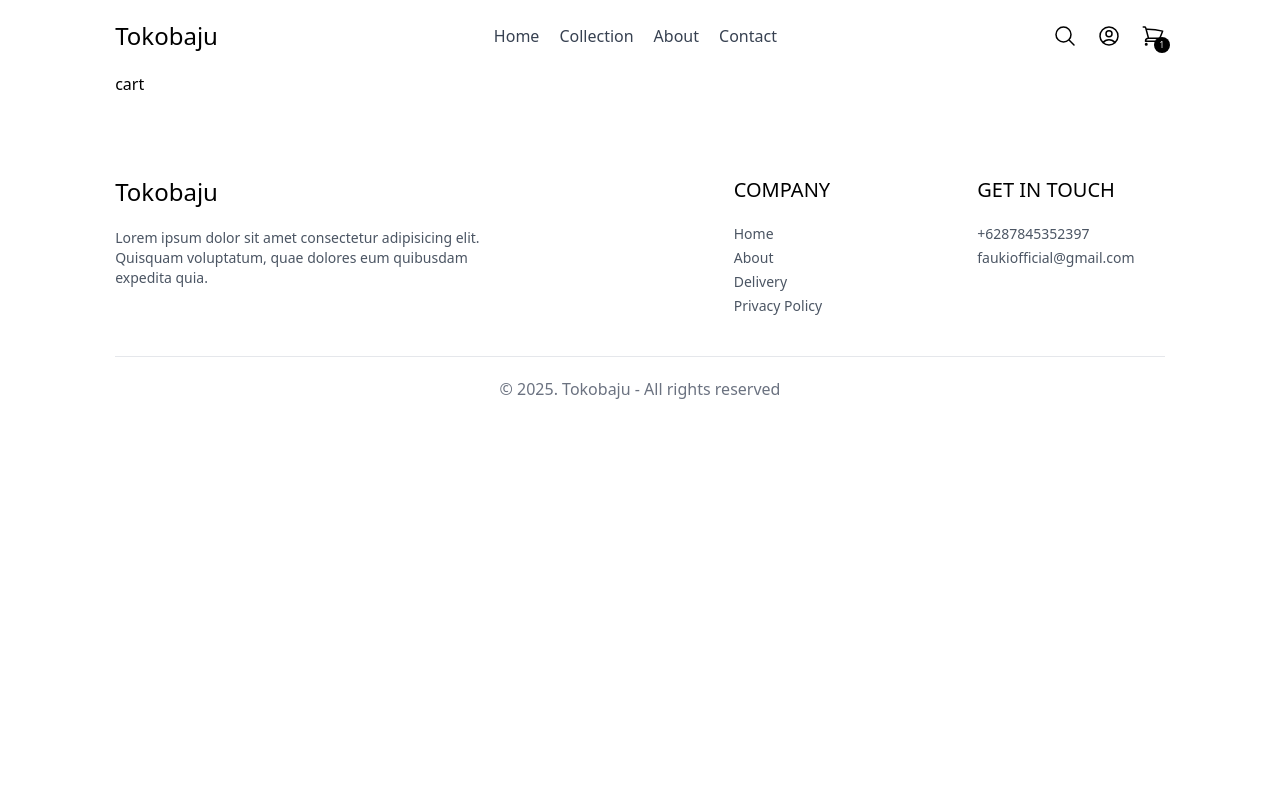
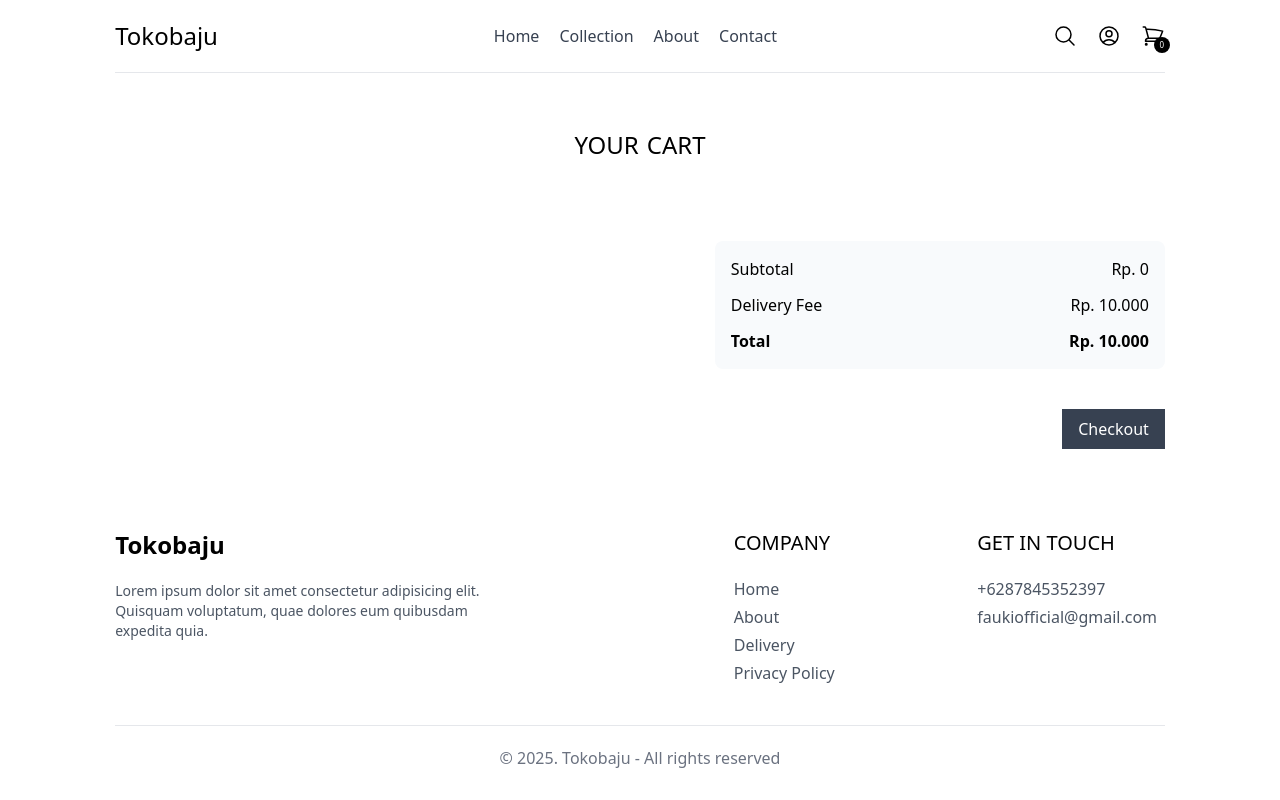
Before and after one commit to faukirijatul/ecommerce-frontend-vue, a Vue app: page /cart in a window 1280 px wide. Built offline with nearby package versions, Linux system fonts and the light colour scheme.

Commit message:
Cart Page

```diff
--- a/package.json
+++ b/package.json
@@ -13,8 +13,8 @@
   "dependencies": {
     "pinia": "^3.0.1",
     "vue": "^3.5.13",
-    "vue-awesome-icons": "^1.2.2",
-    "vue-router": "^4.5.0"
+    "vue-router": "^4.5.0",
+    "vue-toastification": "^2.0.0-rc.5"
   },
   "devDependencies": {
     "@eslint/js": "^9.21.0",
--- a/src/components/FooterComponent.vue
+++ b/src/components/FooterComponent.vue
@@ -1,8 +1,8 @@
 <template>
-  <div className="flex flex-col sm:grid grid-cols-[3fr_1fr_1fr] gap-14 my-10 mt-20 text-sm">
+  <div className="flex flex-col sm:grid grid-cols-[3fr_1fr_1fr] gap-14 my-10 mt-20">
     <div>
-      <RouterLink to="/" className="text-2xl"> Tokobaju </RouterLink>
-      <p className="w-full md:w-2/3 text-gray-600 mt-5">
+      <RouterLink to="/" className="text-2xl font-semibold" @click="moveToTop">Tokobaju</RouterLink>
+      <p className="w-full md:w-2/3 text-gray-600 mt-5 text-sm">
         Lorem ipsum dolor sit amet consectetur adipisicing elit. Quisquam voluptatum, quae dolores
         eum quibusdam expedita quia.
       </p>
@@ -31,11 +31,13 @@
     <hr />
     <p className="text-center text-gray-500 my-5">
       &copy; {{ new Date().getFullYear() }}.
-      <RouterLink to="/" className="font-medium"> Tokobaju </RouterLink> - All rights reserved
+      <RouterLink to="/" className="font-medium" @click="moveToTop"> Tokobaju </RouterLink> - All
+      rights reserved
     </p>
   </div>
 </template>
 
 <script setup>
 import { RouterLink } from 'vue-router'
+import { moveToTop } from '../lib/moveToTop.js'
 </script>
--- a/src/components/NavbarComponent.vue
+++ b/src/components/NavbarComponent.vue
@@ -93,7 +93,7 @@
         <span
           class="absolute leading-4 bottom-[-5px] right-[-5px] text-[8px] bg-black text-white text-center aspect-square w-4 rounded-full"
         >
-          1
+          {{ cartCount || 0 }}
         </span>
       </RouterLink>
 
@@ -174,14 +174,20 @@
 
 <script setup>
 import { RouterLink } from 'vue-router'
-import { ref } from 'vue'
+import { ref, computed } from 'vue'
 import { useMainStore } from '../stores/mainStore'
+import { storeToRefs } from 'pinia'
 
-const mainStore = useMainStore()
+const store = useMainStore()
+const { cartData } = storeToRefs(store)
 const menuOpen = ref(false)
 
+const cartCount = computed(() => {
+  return cartData.value?.map((item) => item.quantity).reduce((acc, curr) => acc + curr, 0)
+})
+
 const handleSearchClick = () => {
-  mainStore.showSearch = !mainStore.showSearch
-  mainStore.search = ''
-}
+  store.showSearch = !store.showSearch
+  store.search = ''
+};
 </script>
--- /dev/null
+++ b/src/components/RelatedProducts.vue
@@ -0,0 +1,37 @@
+<template>
+  <div className="my-20">
+    <div className="text-center text-xl py-2">
+      <TitleComponent text1="RELATED" text2="PRODUCTS" />
+    </div>
+
+    <div className="grid grid-cols-2 sm:grid-cols-3 md:grid-cols-4 lg:grid-cols-5 gap-4 gap-y-6">
+      <ProductCard
+        v-for="product in related"
+        :key="product._id"
+        :product-id="product._id"
+        :image="product.image[0]"
+        :name="product.name"
+        :price="product.price"
+      />
+    </div>
+  </div>
+</template>
+
+<script setup>
+import { useMainStore } from '../stores/mainStore'
+import { storeToRefs } from 'pinia'
+import ProductCard from './ProductCard.vue'
+import TitleComponent from './TitleComponent.vue'
+import { computed } from 'vue'
+
+const store = useMainStore()
+const { products } = storeToRefs(store)
+
+const props = defineProps(['category', 'subCategory'])
+
+const related = computed(() => {
+  return products.value.filter((product) => {
+    return product.category === props.category && product.subCategory === props.subCategory
+  })
+})
+</script>
--- /dev/null
+++ b/src/lib/moveToTop.js
@@ -0,0 +1,6 @@
+export const moveToTop = () => {
+  window.scrollTo({
+    top: 0,
+    behavior: "smooth"
+  });
+};
--- a/src/stores/mainStore.js
+++ b/src/stores/mainStore.js
@@ -1,4 +1,4 @@
-import { ref } from 'vue'
+import { ref, computed  } from 'vue'
 import { defineStore } from 'pinia'
 import { products as allProducts } from '@/assets/products'
 
@@ -8,6 +8,49 @@ export const useMainStore = defineStore('mainStore', () => {
   const deliveryFee = 10000
   const search = ref('')
   const showSearch = ref(false)
+  const cartData = ref(JSON.parse(localStorage.getItem('cartItems')) || [])
 
-  return { products, currency, deliveryFee, search, showSearch }
+  function saveCartToLocalStorage() {
+    localStorage.setItem('cartItems', JSON.stringify(cartData.value))
+  }
+
+  function increaseQuantity(productId, size) {
+    const index = cartData.value.findIndex((item) => item._id === productId && item.size === size)
+    if (index !== -1) {
+      cartData.value[index].quantity++
+      saveCartToLocalStorage()
+    }
+  }
+
+  function decreaseQuantity(productId, size) {
+    const index = cartData.value.findIndex((item) => item._id === productId && item.size === size)
+    if (index !== -1 && cartData.value[index].quantity > 1) {
+      cartData.value[index].quantity--
+      saveCartToLocalStorage()
+    }
+  }
+
+  function removeFromCart(id, size) {
+    cartData.value = cartData.value.filter(
+      (product) => !(product._id === id && product.size === size),
+    )
+    saveCartToLocalStorage()
+  }
+
+  const cartTotal = computed(() => {
+    return cartData.value.reduce((total, product) => total + product.price * product.quantity, 0)
+  })
+
+  return {
+    products,
+    currency,
+    deliveryFee,
+    search,
+    showSearch,
+    cartData,
+    increaseQuantity,
+    decreaseQuantity,
+    removeFromCart,
+    cartTotal,
+  }
 })
--- a/src/views/CartView.vue
+++ b/src/views/CartView.vue
@@ -1,13 +1,122 @@
 <template>
-  <div>
-    <h1>cart</h1>
+  <div class="border-t pt-14">
+    <div class="text-2xl mb-3">
+      <h2 class="text-center">
+        <span>YOUR</span>
+        <span class="ml-2">CART</span>
+      </h2>
+    </div>
+
+    <div>
+      <div
+        v-for="product in mainStore.cartData"
+        :key="product._id + product.size"
+        class="py-4 border-t border-b text-gray-700 grid grid-cols-[4fr_0.5fr_0.5fr] sm:grid-cols-[4fr_2fr_0.5fr] items-center gap-4"
+      >
+        <div class="flex items-start gap-6">
+          <img :src="product.image[0]" :alt="product.name" class="w-166 sm:w-20" />
+          <div>
+            <p class="text-xs sm:text-lg font-medium line-clamp-2" :title="product.name">
+              {{ product.name }}
+            </p>
+            <div class="flex items-center gap-5 mt-2">
+              <p>{{ mainStore.currency }} {{ product.price.toLocaleString('id-ID') }}</p>
+              <p class="px-2 sm:px-3 sm:py-1 border bg-slate-50">
+                {{ product.size }}
+              </p>
+            </div>
+          </div>
+        </div>
+
+        <div class="flex flex-col gap-1 items-center">
+          <div class="flex gap-2">
+            <button
+              class="border border-gray-700 py-1 px-3 active:bg-gray-200"
+              @click="mainStore.decreaseQuantity(product._id, product.size)"
+            >
+              -
+            </button>
+            <input
+              type="number"
+              class="border border-gray-700 py-1 px-1 w-12 text-center outline-none no-spinner"
+              :value="product.quantity"
+              readonly
+            />
+            <button
+              class="border border-gray-700 py-1 px-3 active:bg-gray-200"
+              @click="mainStore.increaseQuantity(product._id, product.size)"
+            >
+              +
+            </button>
+          </div>
+          <p class="font-semibold">
+            {{ mainStore.currency }}
+            {{ (product.price * product.quantity).toLocaleString('id-ID') }}
+          </p>
+        </div>
+
+        <svg
+          xmlns="http://www.w3.org/2000/svg"
+          fill="none"
+          viewBox="0 0 24 24"
+          stroke-width="1.5"
+          stroke="currentColor"
+          class="w-6 h-6 hover:text-red-400 cursor-pointer"
+          @click="mainStore.removeFromCart(product._id, product.size)"
+        >
+          <path
+            stroke-linecap="round"
+            stroke-linejoin="round"
+            d="m14.74 9-.346 9m-4.788 0L9.26 9m9.968-3.21c.342.052.682.107 1.022.166m-1.022-.165L18.16 19.673a2.25 2.25 0 0 1-2.244 2.077H8.084a2.25 2.25 0 0 1-2.244-2.077L6.16 5.79m8.786 0H5.84m11.314 0h1.5c.882 0 1.567.726 1.567 1.613 0 .888-.685 1.614-1.567 1.614h-1.5m-9.054 0H4.733c-.883 0-1.567-.726-1.567-1.614 0-.887.684-1.613 1.567-1.613h1.5"
+          />
+        </svg>
+      </div>
+    </div>
+
+    <div class="flex justify-end my-20">
+      <div class="w-full sm:w-[450px]">
+        <div class="bg-slate-50 p-4 rounded-lg space-y-3">
+          <div class="flex justify-between">
+            <span>Subtotal</span>
+            <span>{{ mainStore.currency }} {{ mainStore.cartTotal?.toLocaleString('id-ID') }}</span>
+          </div>
+          <div class="flex justify-between">
+            <span>Delivery Fee</span>
+            <span
+              >{{ mainStore.currency }} {{ mainStore.deliveryFee?.toLocaleString('id-ID') }}</span
+            >
+          </div>
+          <div class="flex justify-between font-bold">
+            <span>Total</span>
+            <span
+              >{{ mainStore.currency }}
+              {{ (mainStore.cartTotal + mainStore.deliveryFee)?.toLocaleString('id-ID') }}</span
+            >
+          </div>
+        </div>
+
+        <div class="mt-10 flex justify-end">
+          <button class="bg-gray-700 active:bg-gray-900 text-white py-2 px-4">Checkout</button>
+        </div>
+      </div>
+    </div>
   </div>
 </template>
 
 <script setup>
+import { useMainStore } from '@/stores/mainStore'
 
+const mainStore = useMainStore()
 </script>
 
 <style scoped>
+.no-spinner::-webkit-inner-spin-button,
+.no-spinner::-webkit-outer-spin-button {
+  -webkit-appearance: none;
+  margin: 0;
+}
 
+.no-spinner {
+  -moz-appearance: textfield;
+}
 </style>
--- a/src/views/ProductView.vue
+++ b/src/views/ProductView.vue
@@ -21,9 +21,7 @@
       <!-- product details -->
       <div class="w-full sm:w-1/2">
         <h1 class="text-2xl font-meduim">{{ product.name }}</h1>
-        <p class="text-2xl mt-2">
-          {{ currency }} {{ product.price.toLocaleString('id-ID') }}
-        </p>
+        <p class="text-2xl mt-2">{{ currency }} {{ product.price.toLocaleString('id-ID') }}</p>
         <div class="flex flex-col gap-2 my-8">
           <p>Select Size:</p>
           <div class="flex flex-wrap gap-2">
@@ -84,63 +82,105 @@
       <h2 class="text-2xl font-medium">Description</h2>
       <p class="mt-3 whitespace-pre-wrap">{{ product.description }}</p>
     </div>
+
+    <!-- related products -->
+    <RelatedProducts :category="product.category" :subCategory="product.subCategory" />
   </div>
 </template>
 
 <script setup>
-import { ref, computed, watch } from 'vue';
-import { useRoute } from 'vue-router';
-import { useMainStore } from '../stores/mainStore';
-import { storeToRefs } from 'pinia';
+import { ref, computed, watch, onMounted } from 'vue'
+import { useRoute } from 'vue-router'
+import { useMainStore } from '../stores/mainStore'
+import { storeToRefs } from 'pinia'
+import RelatedProducts from '../components/RelatedProducts.vue'
+import { useToast } from "vue-toastification";
 
-const route = useRoute();
-const store = useMainStore();
-const { products, currency } = storeToRefs(store);
+const toast = useToast();
+const route = useRoute()
+const store = useMainStore()
+const { products, currency, cartData } = storeToRefs(store)
 
-const productId = computed(() => route.params.productId);
-const product = ref(null);
-const image = ref('');
-const size = ref(null);
-const quantity = ref(1);
+const productId = computed(() => route.params.productId)
+const product = ref(null)
+const image = ref('')
+const size = ref(null)
+const quantity = ref(1)
 
 // Function to find and set the product
 const findProduct = () => {
-  const foundProduct = products.value.find((p) => p._id === productId.value);
+  const foundProduct = products.value.find((p) => p._id === productId.value)
   if (foundProduct) {
-    product.value = foundProduct;
-    image.value = foundProduct.image[0];
+    product.value = foundProduct
+    image.value = foundProduct.image[0]
   }
-};
+}
 
 // Watch for changes in productId or products array
-watch([productId, products], () => {
-  findProduct();
-}, { immediate: true });
+watch(
+  [productId, products],
+  () => {
+    findProduct()
+  },
+  { immediate: true },
+)
 
 // Increment quantity
 const incrementQuantity = () => {
-  quantity.value = Number(quantity.value) + 1;
-};
+  quantity.value = Number(quantity.value) + 1
+}
 
 // Decrement quantity
 const decrementQuantity = () => {
   if (quantity.value > 1) {
-    quantity.value = Number(quantity.value) - 1;
+    quantity.value = Number(quantity.value) - 1
   }
-};
+}
+
+onMounted(() => {
+  cartData.value = JSON.parse(localStorage.getItem('cartItems')) || []
+})
+
+watch(
+  cartData,
+  (newCartData) => {
+    localStorage.setItem('cartItems', JSON.stringify(newCartData))
+  },
+  { deep: true },
+)
 
 // Add to cart function
 const handleAddToCart = () => {
+  if (!size.value) {
+    alert('Silakan pilih ukuran terlebih dahulu!')
+    return
+  }
+
   const orderItem = {
     ...product.value,
     size: size.value,
-    quantity: quantity.value,
-  };
+    quantity: Number(quantity.value),
+  }
 
-  const cartItems = JSON.parse(localStorage.getItem('cartItems')) || [];
-  cartItems.push(orderItem);
-  localStorage.setItem('cartItems', JSON.stringify(cartItems));
-};
+  let updatedCartItems
+
+  if (cartData.value.some((item) => item._id === orderItem._id && item.size === orderItem.size)) {
+    updatedCartItems = cartData.value.map((item) => {
+      if (item._id === orderItem._id && item.size === orderItem.size) {
+        return { ...item, quantity: item.quantity + orderItem.quantity }
+      }
+      return item
+    })
+  } else {
+    updatedCartItems = [...cartData.value, orderItem]
+  }
+
+  localStorage.setItem('cartItems', JSON.stringify(updatedCartItems))
+
+  cartData.value = [...updatedCartItems]
+
+  toast.success("Cart updated!")
+}
 </script>
 
 <style scoped>
```
Also changed, not shown: src/components/ProductCard.vue (+9 -14 lines), src/main.js (+18 -0 lines), 1 other file (tests, documents, lock files or other folders).
